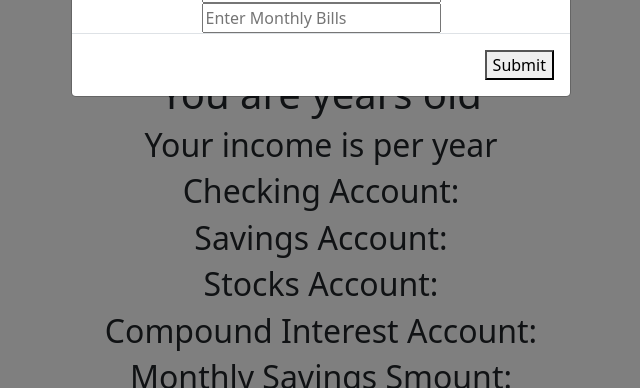
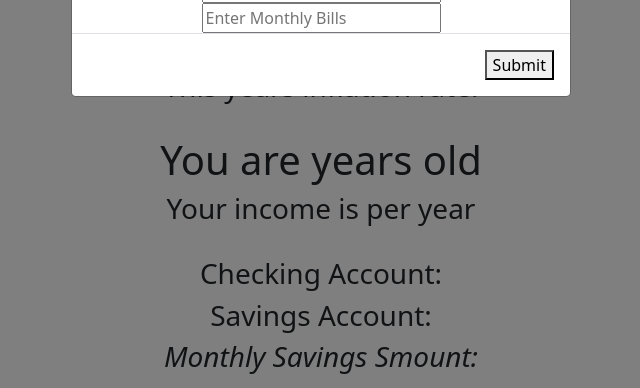
Before and after one commit to acnikzad/sim, a Vue app: page / in a window 1280 px wide. Shown: the part 412-800 px from the top of the page, without its empty margins (319-959 px from the left). Built offline with nearby package versions, Linux system fonts and the light colour scheme.

Commit message:
displayed real estate

```diff
--- a/src/views/HomeView.vue
+++ b/src/views/HomeView.vue
@@ -8,20 +8,28 @@
     <button v-on:click="speedDown()">Slow Down</button>
       <h1>The Month is <span id="month"></span></h1>
       <h1>The Year is <span id="year"></span></h1>
+      <h3>This years inflation rate: <span id="inflation"></span></h3>
+      <br>
       <h1>You are <span id="age"></span> years old</h1>
-      <h2>Your income is <span id="income"></span> per year</h2>
-      <h2>Checking Account: <span id="checking"></span></h2>
-      <h2>Savings Account: <span id="savings"></span></h2>
-      <h2>Stocks Account: <span id="stocks"></span></h2>
-      <h2>Compound Interest Account: <span id="ci_princ"></span></h2>
-      <h2>Monthly Savings Smount: <span id="save_amount"></span></h2>
-      <h2>This years inflation rate: <span id="inflation"></span></h2>
+      <h3>Your income is <span id="income"></span> per year</h3>
+      <br>
+      <h3>Checking Account: <span id="checking"></span></h3>
+      <h3>Savings Account: <span id="savings"></span></h3>
+      <h3><i>Monthly Savings Smount: <span id="save_amount"></span></i></h3>
+      <h3>Stocks Account: <span id="stocks"></span></h3>
+      <h3>Compound Interest Account: <span id="ci_princ"></span></h3>
+      <br>
+      <h3>Your cars value is: <span id="car_value"></span></h3>
+      <h3>Remaining Principle is:<span id="car_principal"></span></h3>
+      <h3>Your car payment is:<span id="payments"></span></h3>
+      <h3>Remaining payments:<span id="car_terms"></span></h3>
+      <br>
+      <h3>Your house value is: <span id="home_value"></span></h3>
+      <h3>Remaining Principle is:<span id="home_principal"></span></h3>
+      <h3>Your mortgage payment is:<span id="mortgage"></span></h3>
+      <h3>Remaining payments:<span id="home_terms"></span></h3>
+      <br>
       <h1>Your Net Wealth is: <span id="net_worth"></span></h1>
-      <br>
-      <h2>Your cars value is: <span id="car_value"></span></h2>
-      <h2>Remaining Principle is:<span id="car_principal"></span></h2>
-      <h2>Your car payment is:<span id="payments"></span></h2>
-      <h2>Remaining payments:<span id="car_terms"></span></h2>
       <button v-on:click="buyCar(), pauseClock()">Buy Car</button>
       <br>
       <button v-on:click="openCI(), pauseClock()">Compound Interest</button>
@@ -332,6 +340,12 @@ export default {
             document.getElementById("ci_princ").innerHTML = new Intl.NumberFormat('en-US', { style: 'currency', currency: 'USD' }).format(ci_princ);
             document.getElementById("net_worth").innerHTML = new Intl.NumberFormat('en-US', { style: 'currency', currency: 'USD' }).format(net_worth);
             document.getElementById("retired_net_worth").innerHTML = new Intl.NumberFormat('en-US', { style: 'currency', currency: 'USD' }).format(net_worth);
+
+            document.getElementById("home_terms").innerHTML = home_terms;
+            document.getElementById("home_value").innerHTML = new Intl.NumberFormat('en-US', { style: 'currency', currency: 'USD' }).format(home_value);
+            document.getElementById("home_principal").innerHTML = new Intl.NumberFormat('en-US', { style: 'currency', currency: 'USD' }).format(home_principal);
+            document.getElementById("mortgage").innerHTML = new Intl.NumberFormat('en-US', { style: 'currency', currency: 'USD' }).format(home_payments);
+
             document.getElementById("inflation").innerHTML = parseFloat(inflation*100).toFixed(2)+"%";
             console.log(++count);
 
```
